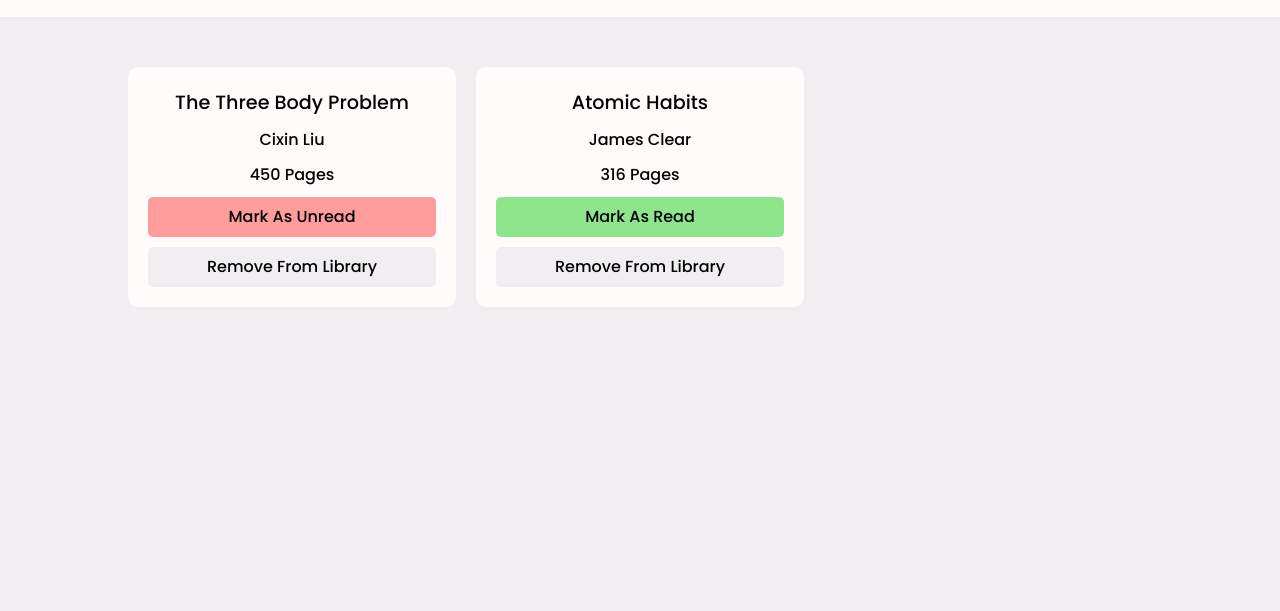
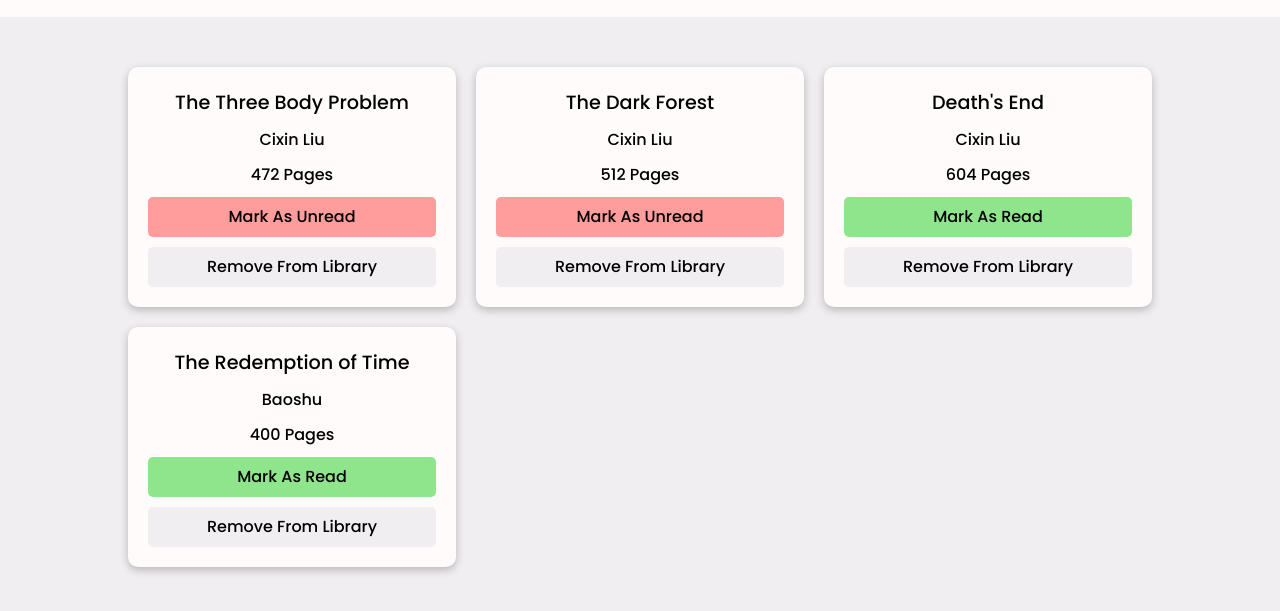
Before and after one commit to mrunal-mm/library, a plain HTML site: page index.html in a window 1280 px wide. Shown: the part 73-684 px from the top of the page. Drawn offline with Linux system fonts and the light colour scheme.

Commit message:
Add constraints to input fields & add box-shadow to bookcards

```diff
--- a/index.html
+++ b/index.html
@@ -4,7 +4,8 @@
 <head>
     <meta charset="UTF-8">
     <meta name="viewport" content="width=device-width, initial-scale=1.0">
-    <title>Document</title>
+    <title>Library</title>
+    <link rel="icon" href="favicon.png">
     <link rel="stylesheet" href="style.css">
     <script src="script.js" defer></script>
 </head>
@@ -17,9 +18,9 @@
                 <title>alpha-x</title>
                 <path d="M9,7L11,12L9,17H11L12,14.5L13,17H15L13,12L15,7H13L12,9.5L11,7H9Z" />
             </svg>
-            <input type="text" placeholder="Title" required>
-            <input type="text" placeholder="Author" required>
-            <input type="number" placeholder="Pages" required>
+            <input type="text" placeholder="Title" minlength="2" maxlength="100" required>
+            <input type="text" placeholder="Author" minlength="2" maxlength="50" required>
+            <input type="number" placeholder="Pages" min="1" max="10000" required>
             <div class="checkbox">
                 <label for="form-read">Have You Read It?</label>
                 <input type="checkbox" id="form-read">
@@ -37,22 +38,6 @@
 
     <main>
         <div class="cards-section">
-            <!-- <div class="bookcard">
-                <p class="bookcard-title">The Three Body Problem</p>
-                <p class="bookcard-author">Cixin Liu</p>
-                <p class="bookcard-pages">450 Pages</p>
-                <button class="bookcard-read red-button">Mark As Unread</button>
-                <button class="remove-book grey-button">Remove From Library</button>
-            </div>
-
-            <div class="bookcard">
-                <p class="bookcard-title">Atomic Habits</p>
-                <p class="bookcard-author">James Clear</p>
-                <p class="bookcard-pages">316 Pages</p>
-                <button class="bookcard-read green-button">Mark As Read</button>
-                <button class="remove-book grey-button">Remove From Library</button>
-            </div> -->
-
         </div>
     </main>
 </body>
--- a/script.js
+++ b/script.js
@@ -140,9 +140,11 @@
 }
 
 // Already Creatd Books
-const book1 = new Book("The Three Body Problem", "Cixin Liu", 450, true);
-const book2 = new Book("Atomic Habits", "James Clear", 316, false);
-myLibrary.push(book1);
-myLibrary.push(book2);
-createBookCard(book1);
-createBookCard(book2);
+const book1 = new Book("The Three Body Problem", "Cixin Liu", 472, true);
+const book2 = new Book("The Dark Forest", "Cixin Liu", 512, true);
+const book3 = new Book("Death's End", "Cixin Liu", 604, false);
+const book4 = new Book("The Redemption of Time", "Baoshu", 400, false);
+myLibrary.push(book1, book2, book3, book4);
+for (let book of myLibrary){
+  createBookCard(book);
+}
--- a/style.css
+++ b/style.css
@@ -8,6 +8,7 @@
   --dark-green: #72de6e;
   --red: #ff9c9c;
   --dark-red: #ff7373;
+  --box-shadow1: rgba(0, 0, 0, 0.24) 0px 3px 8px;
 }
 
 body {
@@ -165,6 +166,7 @@
 
   background-color: var(--white);
   padding: 20px 10%;
+  box-shadow: var(--box-shadow1);
 }
 
 #nav-heading {
@@ -202,6 +204,7 @@
   height: 200px;
   font-weight: 500;
   border-radius: 10px;
+  box-shadow: var(--box-shadow1);
 }
 
 .bookcard-title {
```
Also changed, not shown: favicon.png (added).
